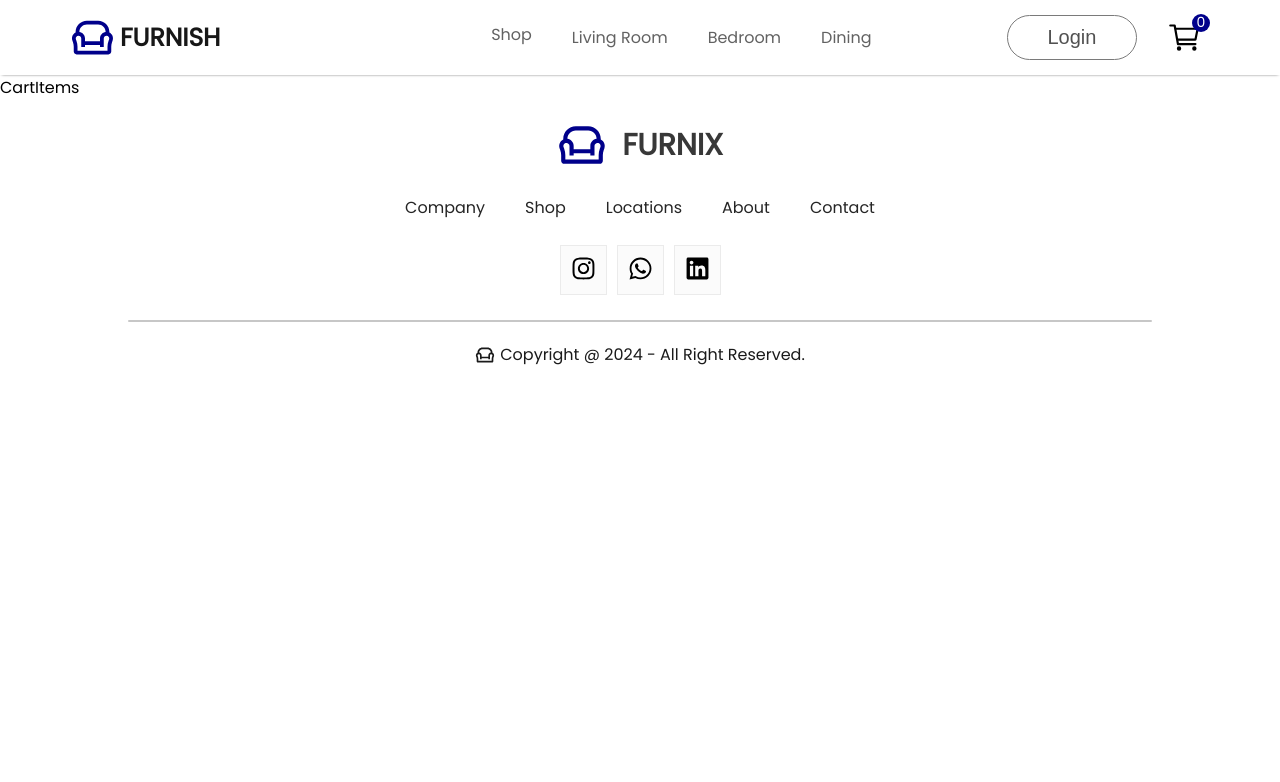
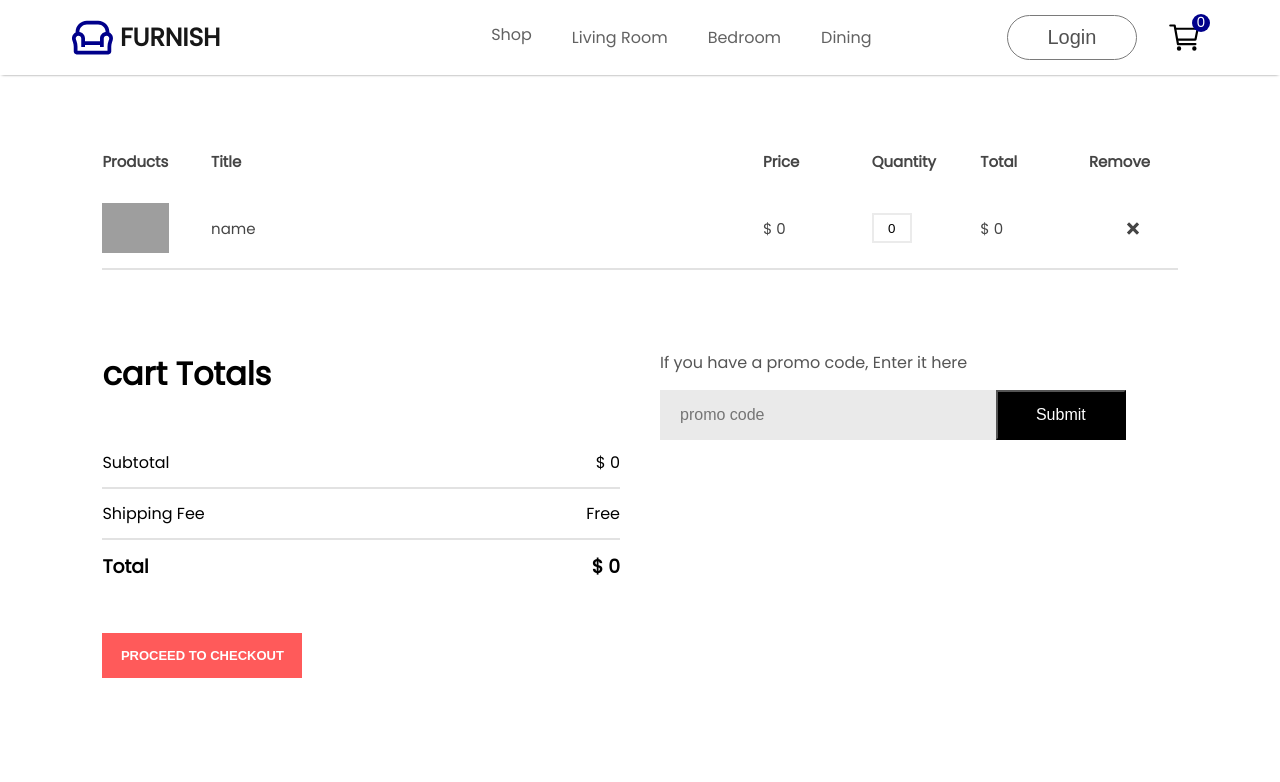
Before and after one commit to iambasilp/Fullstack-Furniture-Webapp, a React (Vite) app in the folder frontend/: page /cart in a window 1280 px wide. Shown: the top 782 px of the page. Built offline with nearby package versions, Linux system fonts and the light colour scheme; no server answers; grey boxes are pictures that could not be loaded.

Commit message:
CartItems UI Completed

```diff
--- a/frontend/src/Components/Private/CartItems/CartItems.css
+++ b/frontend/src/Components/Private/CartItems/CartItems.css
@@ -0,0 +1,152 @@
+.cartitems{
+    margin: 100px 10%;
+}
+.cartitems hr{
+    height: 2px;
+    background: #e2e2e2;
+    border: 0;
+}
+.cartitems-format-main{
+    display: grid;
+    grid-template-columns: 0.5fr 2fr 1fr 1fr 1fr 1fr;
+    align-items: center;
+    gap: 50px;
+    padding: 20px 0px;
+    color: #454545;
+    font-size: 16px;
+    font-weight: 600;
+}
+.cartitems-format{
+    font-size: 16px;
+    font-weight: 500;
+}
+.carticon-product-icon{
+    height: 55px;
+}
+.cartitems-remove-icon{
+    width: 12px;
+    margin: 0px 30px;
+    cursor: pointer;
+}
+.cartitems-quantity{
+    width: 55px;
+    height: 45px;
+    border: 2px solid #ebebeb;
+    background: #fff;
+}
+.cartitems-down{
+    display: flex;
+    margin: 100px 0px;
+}
+.cartitems-total{
+    flex: 1;
+    display: flex;
+    flex-direction: column;
+    margin-right: 200px;
+    gap: 40px;
+}
+.cartitems-total-item{
+    display: flex;
+    justify-content: space-between;
+    padding: 12px 0px;
+}
+.cartitems-total button{
+    width: 220px;
+    height: 50px;
+    outline: none;
+    border: none;
+    background: #ff5a5a;
+    color: #fff;
+    font-size: 14px;
+    font-weight: 600;
+    cursor: pointer;
+}
+.cartitems-promocode{
+    flex: 1;
+    font-size: 16px;
+    font-weight: 500;
+}
+.cartitems-promocode p{
+    color: #555;
+}
+.cartitems-promobox{
+    display: flex;
+    align-items: center;
+    justify-content: space-between;
+    width: 400px;
+    margin-top: 15px;
+    height: 50px;
+    background: #eaeaea;
+}
+.cartitems-promobox input{
+    border: none;
+    outline: none;
+    background: transparent;
+    font-size: 16px;
+    flex: 1;
+    height: 100%;
+    padding-left: 20px;
+}
+.cartitems-promobox button{
+    width: 130px;
+    height: 100%;
+    font-size: 16px;
+    background: black;
+    color: white;
+    cursor: pointer;
+}
+@media(max-width:1280px){
+    .cartitems{
+        margin: 60px 8%;
+    }
+    .cartitems-format-main{
+        grid-template-columns: 0.5fr 3fr 0.5fr 0.5fr 0.5fr 0.5fr;
+        gap: 20px;
+        padding: 15px 0px;
+        font-size: 15px;
+    }
+    .cartitems-format{
+        font-size: 15px;
+    }
+    .carticon-product-icon{
+        height: 50px;
+    }
+    .cartitems-remove-icon{
+        margin: auto;
+    }
+    .cartitems-quantity{
+        width: 40px;
+        height: 30px;
+    }
+    .cartitems-down{
+        margin: 80px 0px;
+        flex-wrap: wrap;
+        gap: 40px;
+    }
+    .cartitems-total{
+        margin: 0;
+        min-width: 300px;
+    }
+    .cartitems-total button{
+        max-width: 200px;
+        height: 45px;
+        font-size: 13px;
+    }
+    .cartitems-promobox{
+        width: 90%;
+        max-width: 500px;
+    }
+
+}
+@media(max-width:500px){
+    .cartitems-format-main{
+       display: none;
+    }
+    .cartitems-format{
+        display: grid;
+    }
+    .cartitems-format-main{
+        grid-template-columns: 0.5fr 3fr 0.5fr;
+        gap: 10px;
+    }
+}
--- a/frontend/src/Components/Private/CartItems/CartItems.jsx
+++ b/frontend/src/Components/Private/CartItems/CartItems.jsx
@@ -1,11 +1,62 @@
-import React from 'react'
+import React from "react";
+import "./CartItems.css";
+import { ImCross } from "react-icons/im";
+
 
 const CartItems = () => {
   return (
-    <div>
-      CartItems
+    <div className="cartitems">
+      <div className="cartitems-format-main">
+        <p>Products</p>
+        <p>Title</p>
+        <p>Price</p>
+        <p>Quantity</p>
+        <p>Total</p>
+        <p>Remove</p>
+      </div>
+      <div>
+        <div className="cartitems-format cartitems-format-main">
+          <img src="https://i0.wp.com/thinkfirstcommunication.com/wp-content/uploads/2022/05/placeholder-1-1.png?fit=1200%2C800&ssl=1" alt="" className="carticon-product-icon" />
+          <p>name</p>
+          <p>$ 0</p>
+          <button className="cartitems-quantity">0</button>
+          <p>$ 0</p>
+          <ImCross className="cartitems-remove-icon" size={25}/>
+        </div>
+        <hr />
+      </div>
+
+      <div className="cartitems-down">
+        <div className="cartitems-total">
+          <h1>cart Totals</h1>
+          <div>
+            <div className="cartitems-total-item">
+              <p>Subtotal</p>
+              <p>$ 0</p>
+            </div>
+            <hr />
+            <div className="cartitems-total-item">
+              <p>Shipping Fee</p>
+              <p>Free</p>
+            </div>
+            <hr />
+            <div className="cartitems-total-item">
+              <h3>Total</h3>
+              <h3>$ 0</h3>
+            </div>
+          </div>
+          <button>PROCEED TO CHECKOUT</button>
+        </div>
+        <div className="cartitems-promocode">
+          <p>If you have a promo code, Enter it here</p>
+          <div className="cartitems-promobox">
+            <input type="text" placeholder="promo code" />
+            <button>Submit</button>
+          </div>
+        </div>
+      </div>
     </div>
-  )
-}
+  );
+};
 
-export default CartItems
+export default CartItems;
```
